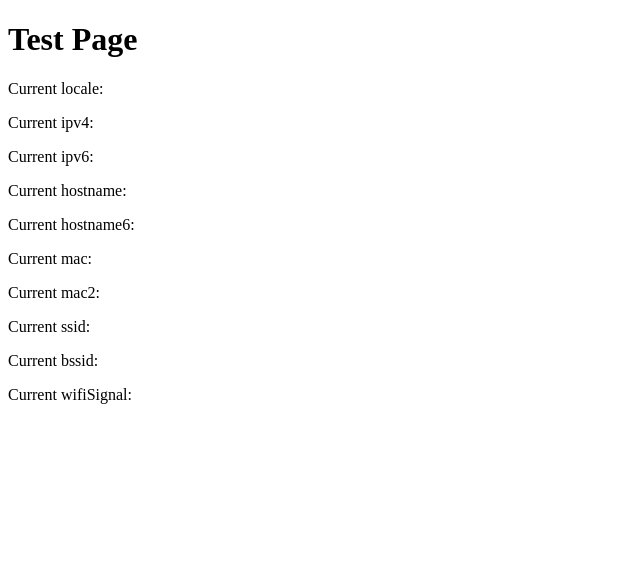
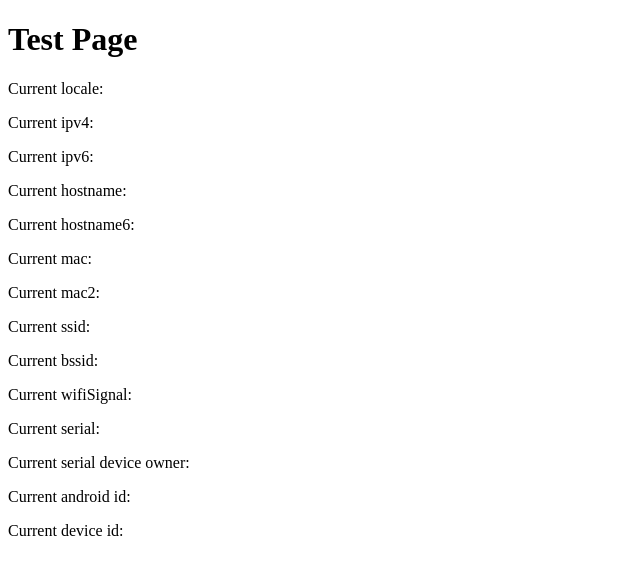
Before and after one commit to v3xlabs/node-fullykiosk, a React (Vite) app: page / in a window 1280 px wide. Shown: the top 574 px of the page, without its empty margins (0-640 px from the left). Built offline with nearby package versions, Linux system fonts and the light colour scheme.

Commit message:
Introduce useAndroidId, useDeviceId, useSerialNumber

```diff
--- /dev/null
+++ b/src/hooks/useAndroidId.ts
@@ -0,0 +1,5 @@
+import { wrapBasicFunction } from '../utils/basic_hook';
+
+// Gets the Android ID
+// Returns undefined if fully not available
+export const useAndroidId = wrapBasicFunction(() => fully.getAndroidId());
--- /dev/null
+++ b/src/hooks/useDeviceId.ts
@@ -0,0 +1,5 @@
+import { wrapBasicFunction } from '../utils/basic_hook';
+
+// Gets the device ID
+// Returns undefined if fully not available
+export const useDeviceId = wrapBasicFunction(() => fully.getDeviceId());
--- /dev/null
+++ b/src/hooks/useSerialNumber.ts
@@ -0,0 +1,11 @@
+import { wrapBasicFunction } from '../utils/basic_hook';
+
+// Gets the serial number
+// Returns undefined if fully not available
+export const useSerialNumber = wrapBasicFunction(() => fully.getSerialNumber());
+
+// Gets the serial number of the device owner
+// Returns undefined if fully not available
+export const useSerialNumberDeviceOwner = wrapBasicFunction(() =>
+    fully.getSerialNumberDeviceOwner()
+);
--- a/src/index.ts
+++ b/src/index.ts
@@ -1,9 +1,12 @@
 /* eslint-disable no-undef */
 
+export * from './hooks/useAndroidId';
 export * from './hooks/useCurrentLocale';
+export * from './hooks/useDeviceId';
 export * from './hooks/useHostname';
 export * from './hooks/useIpv4Address';
 export * from './hooks/useIpv6Address';
 export * from './hooks/useMacAddress';
+export * from './hooks/useSerialNumber';
 export * from './hooks/useWifiSignalLevel';
 export * from './hooks/useWifiSSID';
--- a/test/App.tsx
+++ b/test/App.tsx
@@ -1,12 +1,16 @@
-import { FC } from 'react';
+import React, { FC } from 'react';
 
 import {
+    useAndroidId,
     useCurrentLocale,
+    useDeviceId,
     useHostname,
     useHostname6,
     useIpv4Address,
     useIpv6Address,
     useMacAddress,
+    useSerialNumber,
+    useSerialNumberDeviceOwner,
     useWifiBSSID,
     useWifiSignalLevel,
     useWifiSSID,
@@ -23,6 +27,10 @@ export const App: FC = () => {
     const ssid = useWifiSSID();
     const bssid = useWifiBSSID();
     const wifiSignal = useWifiSignalLevel();
+    const serial = useSerialNumber();
+    const serial_device = useSerialNumberDeviceOwner();
+    const android_id = useAndroidId();
+    const device_id = useDeviceId();
 
     return (
         <div>
@@ -37,6 +45,10 @@ export const App: FC = () => {
             <p>Current ssid: {ssid}</p>
             <p>Current bssid: {bssid}</p>
             <p>Current wifiSignal: {wifiSignal}</p>
+            <p>Current serial: {serial}</p>
+            <p>Current serial device owner: {serial_device}</p>
+            <p>Current android id: {android_id}</p>
+            <p>Current device id: {device_id}</p>
         </div>
     );
 };
```
